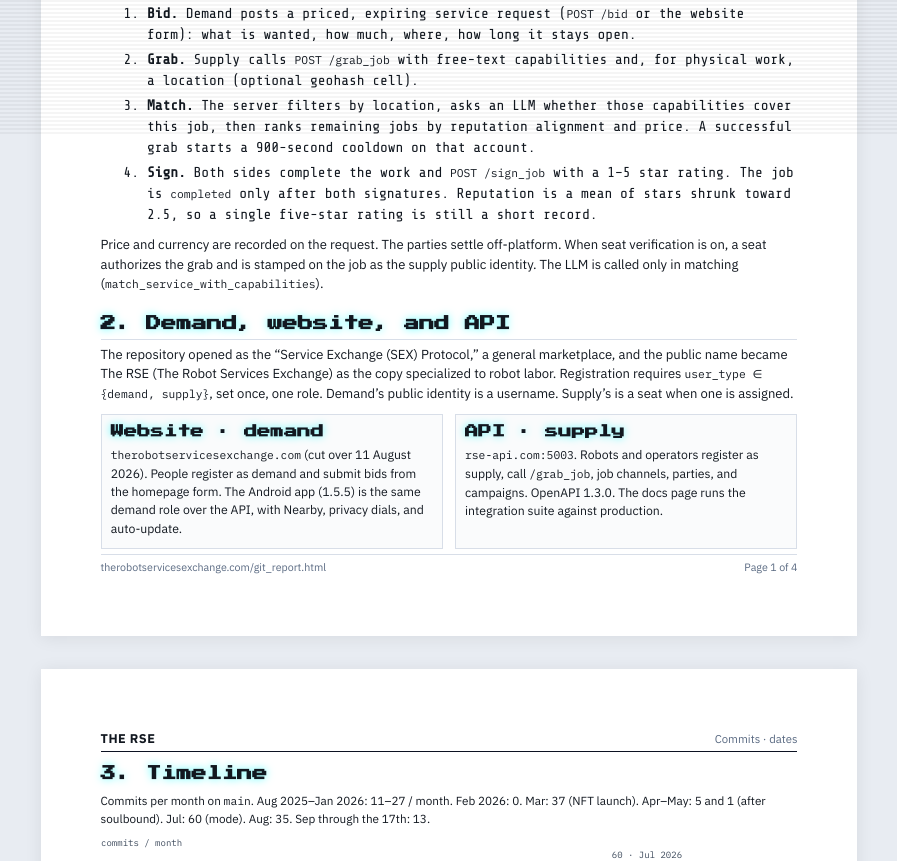
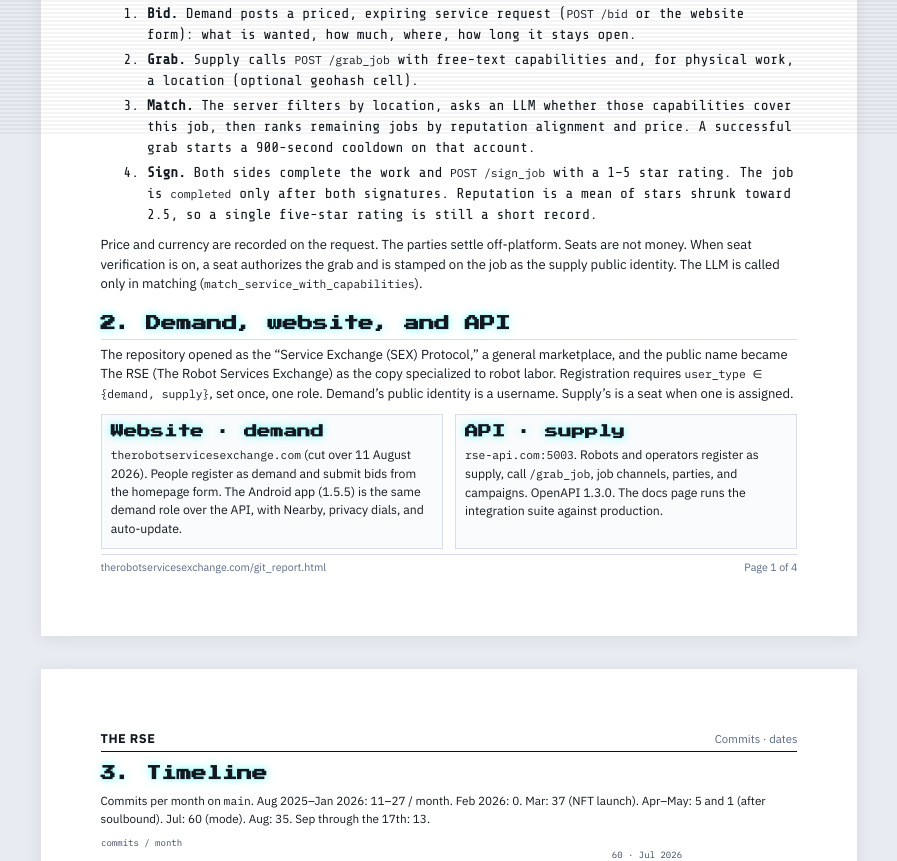
Before and after one commit to mickeyshaughnessy/theservicesexchange, a plain HTML site: page git_report.html in a window 1280 px wide. Shown: the part 664-1525 px from the top of the page, without its empty margins (191-1088 px from the left). Drawn offline with nearby package versions, Linux system fonts and the light colour scheme; no server answers.

Commit message:
Restore the seats-are-not-money line in the git report.

```diff
--- a/git_report.html
+++ b/git_report.html
@@ -235,9 +235,9 @@
     <li><strong>Sign.</strong> Both sides complete the work and <span class="mono">POST /sign_job</span> with a 1–5 star rating. The job is <span class="mono">completed</span> only after both signatures. Reputation is a mean of stars shrunk toward 2.5, so a single five-star rating is still a short record.</li>
   </ol>
   <p>
-    Price and currency are recorded on the request. The parties settle off-platform. When seat
-    verification is on, a seat authorizes the grab and is stamped on the job as the supply public
-    identity. The LLM is called only in matching
+    Price and currency are recorded on the request. The parties settle off-platform. Seats are not
+    money. When seat verification is on, a seat authorizes the grab and is stamped on the job as the
+    supply public identity. The LLM is called only in matching
     (<span class="mono">match_service_with_capabilities</span>).
   </p>
 
@@ -370,7 +370,7 @@
 
   <h2 style="margin-top:0;border:none;padding:0;">4. Seats</h2>
   <p>
-    A seat is a number, an owner, and a private 12-word phrase. Mickey Shaughnessy is the registrar:
+    A seat is a number, an owner, and a private 12-word phrase. Seats are not money. Mickey Shaughnessy is the registrar:
     he assigns, transfers, and revokes. Transfer keeps the phrase and updates the owner. With
     <span class="mono">SEAT_VERIFICATION_ENABLED</span> on, physical and hybrid grabs present the
     seat number, the owner name, and a daily hash of the phrase; remote software grabs skip the seat.
```
